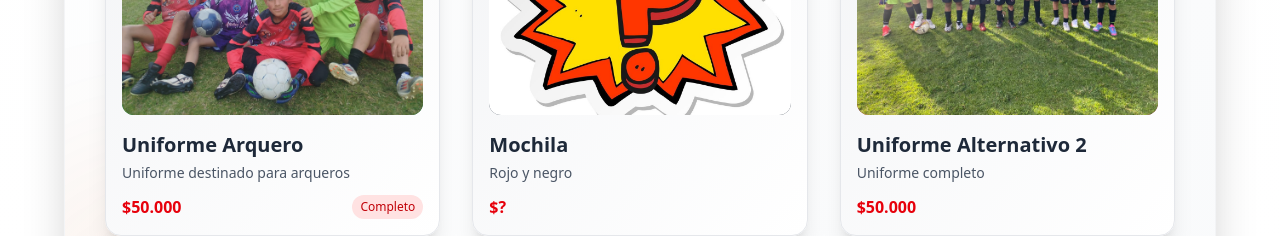
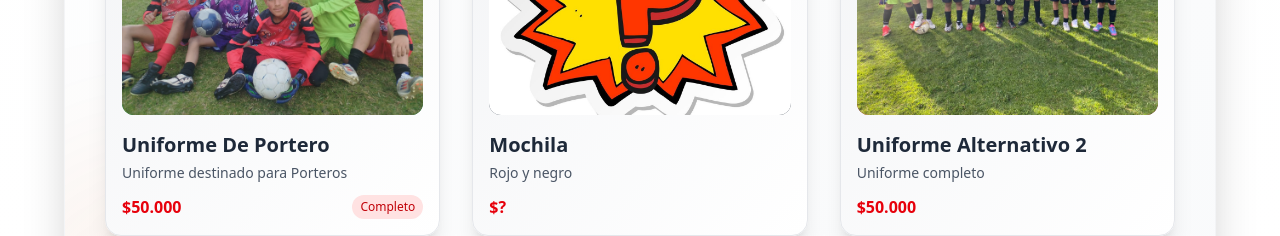
Before and after one commit to DeividJulian/pagina_atletico_sucre, a Next.js app: page / in a window 1280 px wide. Shown: the part 3360-3596 px from the top of the page. Built offline with nearby package versions, Linux system fonts and the light colour scheme.

Commit message:
Correcion de arquero a portero

```diff
--- a/app/page.tsx
+++ b/app/page.tsx
@@ -515,8 +515,8 @@ export default function Home() {
                         className="object-cover group-hover:scale-110 transition-transform duration-700"
                       />
                     </div>
-                    <h3 className="font-bold text-xl mb-1">Uniforme Arquero</h3>
-                    <p className="text-gray-600 text-sm">Uniforme destinado para arqueros</p>
+                    <h3 className="font-bold text-xl mb-1">Uniforme De Portero</h3>
+                    <p className="text-gray-600 text-sm">Uniforme destinado para Porteros</p>
                     <div className="mt-3 flex justify-between items-center">
                       <span className="text-red-600 font-bold">$50.000</span>
                       <span className="text-xs bg-red-100 text-red-700 px-2 py-1 rounded-full">Completo</span>
```
